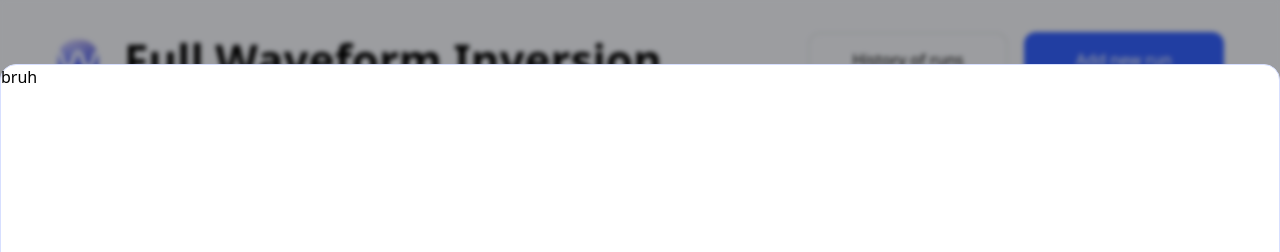
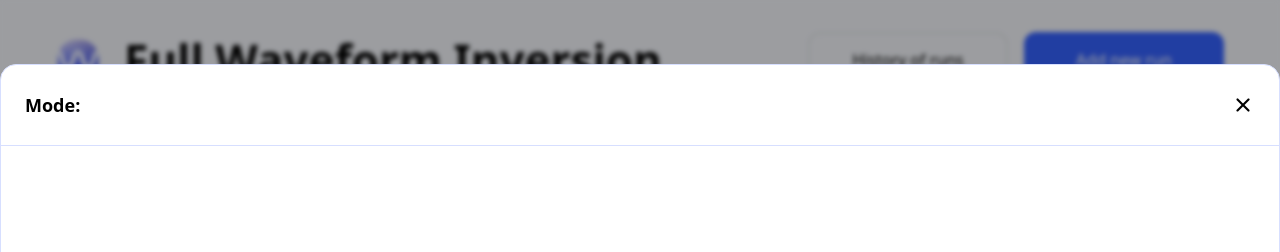
Before and after one commit to SalarGit/FWI, a React (Vite) app in the folder full-waveform-inversion/: page / in a window 1280 px wide. Both pictures are taken after a click on the button "History of runs". Shown: the top 252 px of the page. Built offline with nearby package versions, Linux system fonts and the light colour scheme.

Commit message:
Start History Section

```diff
--- a/full-waveform-inversion/src/components/custom/UpperPart.jsx
+++ b/full-waveform-inversion/src/components/custom/UpperPart.jsx
@@ -4,7 +4,7 @@ import BorderTop from "./borders/BorderTop.jsx";
 
 export default function UpperPart({children, heading, styling="pl-8 py-[26px]"}) {
     return (
-        <div>
+        <>
             <div className={`flex items-center justify-between ${styling}`}>
                 <H1 heading={heading}/>
                 {/* <div className="text-black text-lg font-bold font-['General Sans Variable'] leading-loose">Original input</div> */}
@@ -12,6 +12,6 @@ export default function UpperPart({children, heading, styling="pl-8 py-[26px]"})
             </div>
             {/* <BorderTop /> */}
             <BorderTop />
-        </div>
+        </>
     )
 }
--- a/full-waveform-inversion/src/components/header/sections/HistoryRuns.jsx
+++ b/full-waveform-inversion/src/components/header/sections/HistoryRuns.jsx
@@ -1,7 +1,11 @@
 import { useState } from 'react';
 
+import UpperPart from '../../custom/UpperPart';
+
 import closeBig from '../../../assets/close-big.png';
-
+import search from '../../../assets/search.png';
+import BorderTop from '../../custom/borders/BorderTop';
+import H1 from '../../custom/headings/H1';
 
 export default function HistoryRuns({ onClose }) {
 
@@ -14,15 +18,39 @@ export default function HistoryRuns({ onClose }) {
             {/* 1746px width because border is outside */}
             {/* flex items-center justify-center */}
             <div className='absolute top-0 left-0 z-30 size-full flex justify-center items-center'> {/* Disabled: #B6B7BE*/}
-                <div className='w-[1746px] h-[952px]
-                bg-white border border-[#D7DFFF] rounded-2xl'>
-                    <p className='w-fit h-[800px]'>bruh</p>
+                <div className='relative w-[1746px] h-[952px]
+                    bg-white border border-[#D7DFFF] rounded-2xl'
+                >
+                    <div className='flex items-center justify-between px-6 py-[26px]'>
+                        <H1 heading='Mode:'/>
+                        <button className='hover:bg-[#F1F4FF] duration-200 rounded-md'
+                            onClick={onClose}
+                        >
+                            <img src={closeBig} alt="close-big.png" />
+                        </button>
+                    </div>
+                    <BorderTop />
 
-                    {/* <button onClick={onClose}
-                        className='hover:bg-[#F1F4FF] duration-200 rounded-md absolute right-0 top-0'
-                    >
-                        <img src={closeBig} alt="close-big.png" />
-                    </button> */}
+                    {/* <UpperPart heading='Mode:' styling='px-6 py-4'>
+                        <div className='flex'>
+                            <div>bruh</div>
+                            <div className='flex space-x-6'>
+
+                                <div className="w-[270px] h-12 pl-4 pr-2 py-2 bg-white rounded-xl border border-[#d7dfff] justify-between items-center inline-flex">
+                                    <div className="text-black text-base font-normal font-['Switzer Variable'] leading-normal">Select runs</div>
+                                    <div className="justify-end items-center gap-2 flex">
+                                        <img src={search} alt="search.png" />
+                                    </div>
+                                </div>
+
+                                <button onClick={onClose}
+                                    className='hover:bg-[#F1F4FF] duration-200 rounded-md'
+                                >
+                                    <img src={closeBig} alt="close-big.png" />
+                                </button>
+                            </div>
+                        </div>
+                    </UpperPart> */}
                 </div>
 
             </div>
--- a/full-waveform-inversion/src/components/header/sections/NewRun.jsx
+++ b/full-waveform-inversion/src/components/header/sections/NewRun.jsx
@@ -42,7 +42,7 @@ export default function NewRun({ onClose }) {
                 bg-white border border-[#D7DFFF] rounded-2xl
                 z-30' // Disabled: #B6B7BE
             >
-                <UpperPart heading='New run' styling='p-6'>
+                <UpperPart heading='New run' styling='p-[26px]'>
                     <button onClick={onClose}
                         className='hover:bg-[#F1F4FF] duration-200 rounded-md'
                     >
```
Also changed, not shown: full-waveform-inversion/src/assets/search.png (added).
